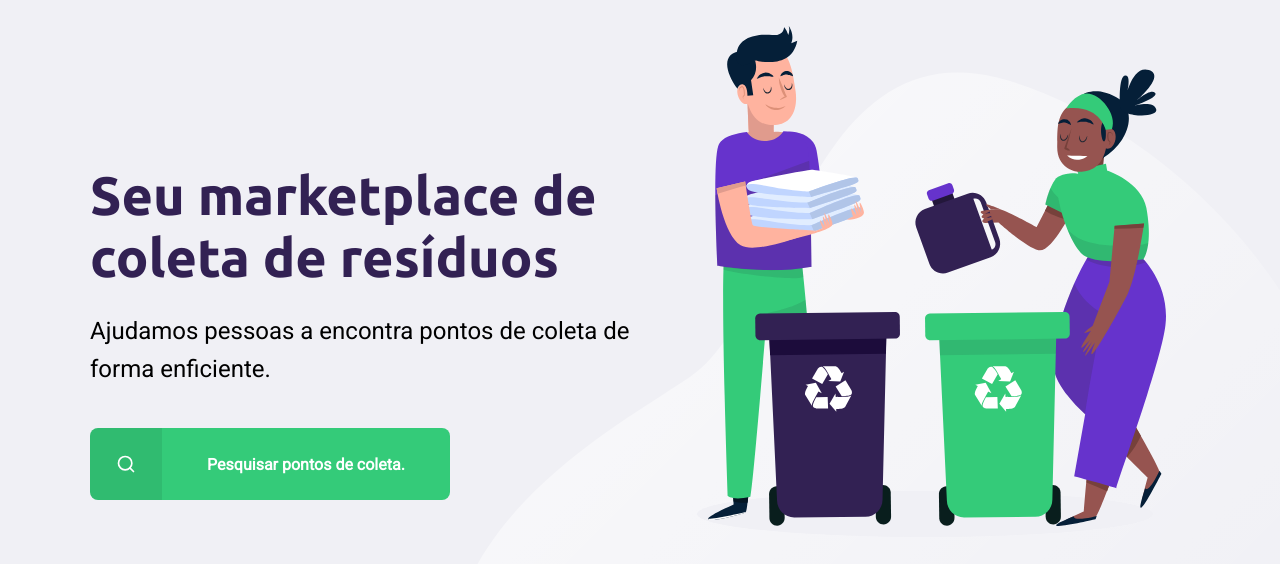
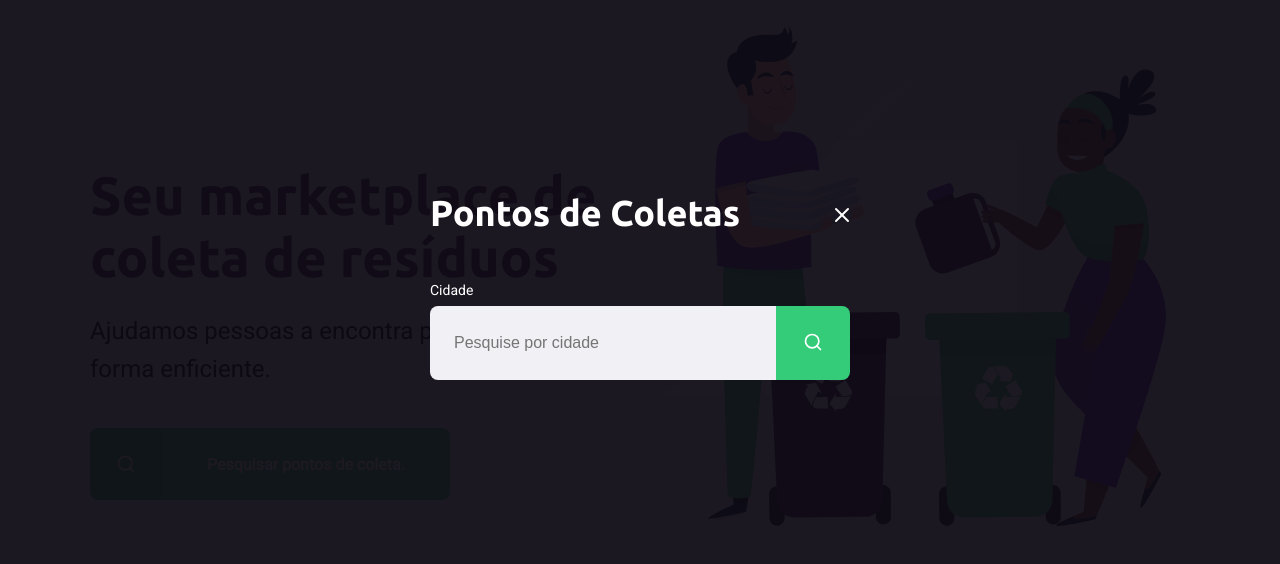
Before and after one commit to AmauriOliveira/NLW01-javascript-express-sqlite, a plain HTML site: page index.html in a window 1280 px wide. Shown: the part 114-678 px from the top of the page. Drawn offline with Linux system fonts and the light colour scheme.

Commit message:
Finalização do css da modal

```diff
--- a/index.html
+++ b/index.html
@@ -9,6 +9,7 @@
             rel="stylesheet">
         <link href="./styles/main.css" rel="stylesheet">
         <link href="./styles/home.css" rel="stylesheet">
+        <link href="./styles/modal.css" rel="stylesheet">
         <link href="./styles/responsive.css" rel="stylesheet">
     </head>
 
@@ -28,6 +29,24 @@
                 </main>
             </div>
         </div>
+        <div id="modal">
+            <div class="content">
+                <div class="header">
+                    <h1>Pontos de Coletas</h1>
+                    <a href="#">Fechar</a>
+                </div>
+                <form action="/search">
+                    <label for="search">Cidade</label>
+                    <div class="search field">
+                        <input type="text" name="search" placeholder="Pesquise por cidade">
+                        <button>
+                            <img src="/assets/search.svg" alt="Buscar">
+                        </button>
+                    </div>
+                </form>
+            </div>
+        </div>
+        <script src="/scripts/index.js"></script>
     </body>
 
 </html>
--- /dev/null
+++ b/scripts/index.js
@@ -0,0 +1,7 @@
+const buttonSearch = document.querySelector("#page-home main a");
+const modal = document.querySelector("#modal");
+const buttonClose = document.querySelector("#modal .header a");
+
+buttonSearch.addEventListener("click", () => modal.classList.remove("hide"));
+
+buttonClose.addEventListener("click", () => modal.classList.add("hide"));
--- a/styles/create-point.css
+++ b/styles/create-point.css
@@ -65,7 +65,7 @@ form .field-group {
 }
 
 form input, form select {
-    background-color: #F0F0F5;
+    background-color: var(--bg-color);
     border: 0;
     padding: 16px 24px;
     font-size: 16px;
@@ -135,6 +135,11 @@ form button:hover {
 }
 
 .itens-grid li.selected {
-  background:#E1FAEC;
-  border: 2px solid #34CB79;
+    background: #E1FAEC;
+    border: 2px solid #34CB79;
 }
+
+.itens-grid li img, .itens-grid li span {
+    pointer-events: none;
+    /* desabilita os itens para não receber cliques */
+}
--- a/styles/main.css
+++ b/styles/main.css
@@ -1,6 +1,7 @@
 :root {
     --title-color: #322153;
     --primary-color: #34CB79;
+    --bg-color: #f0f0f5;
 }
 
 * {
@@ -14,7 +15,7 @@ html {
 }
 
 body {
-    background: #f0f0f5;
+    background: var(--bg-color);
     -web-font-smoothing: antialiased;
 }
 
--- /dev/null
+++ b/styles/modal.css
@@ -0,0 +1,75 @@
+#modal {
+    height: 100vh;
+    width: 100vw;
+    background-color: #0E0A14EF;
+    position: fixed;
+    top: 0;
+    display: flex;
+    justify-content: center;
+    align-items: center;
+    transition: 400ms;
+}
+
+#modal.hide {
+    display: none;
+}
+
+#modal .content {
+    color: white;
+    width: 420px;
+}
+
+#modal .header {
+    display: flex;
+    align-items: center;
+    justify-content: space-between;
+    margin-bottom: 48px;
+}
+
+#modal .header a {
+    background-image: url("../assets/x.svg");
+    width: 20px;
+    height: 20px;
+    display: flex;
+    font-size: 0.01px;
+    /* fonte pequena para ser invisvel porem sera lida peleo leitor de conteudo*/
+}
+
+#modal .header h1 {
+    color: white;
+    font-size: 36px;
+    line-height: 42px;
+}
+
+#modal form label {
+    font-size: 14px;
+    line-height: 16px;
+    display: block;
+    margin-bottom: 8px;
+}
+
+#modal form .field {
+    display: flex;
+}
+
+#modal form input {
+    flex: 1;
+    background-color: var(--bg-color);
+    border-radius: 8px 0 0 8px;
+    border: 0;
+    padding: 16px 24px;
+    font-size: 16px;
+    color: #6C6C80;
+}
+
+#modal form button {
+    width: 74px;
+    height: 74px;
+    background-color: var(--primary-color);
+    border: 0;
+    border-radius: 0 8px 8px 0;
+}
+
+#modal form button:hover {
+    background-color: #2FB86E;
+}
```
Also changed, not shown: create-point.html (+2 -1 lines), scripts/create-point.js (+30 -1 lines).
